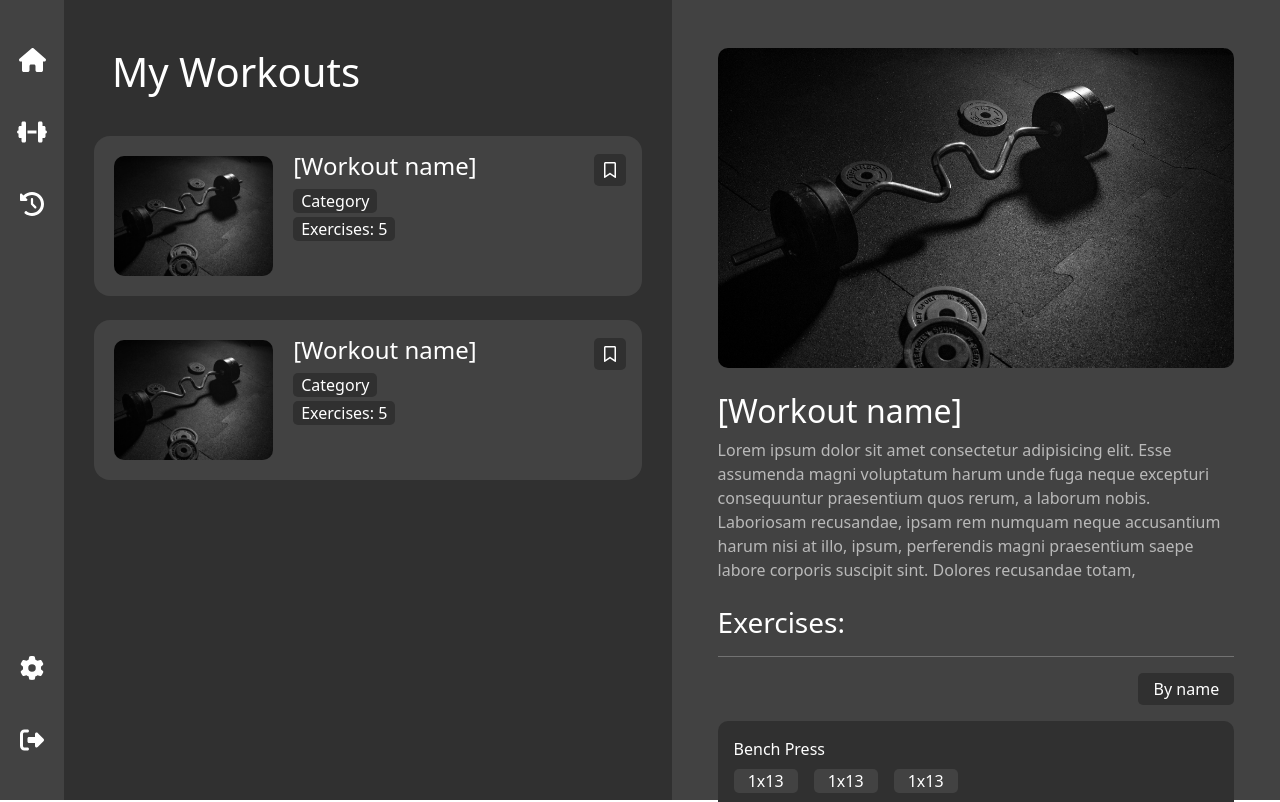
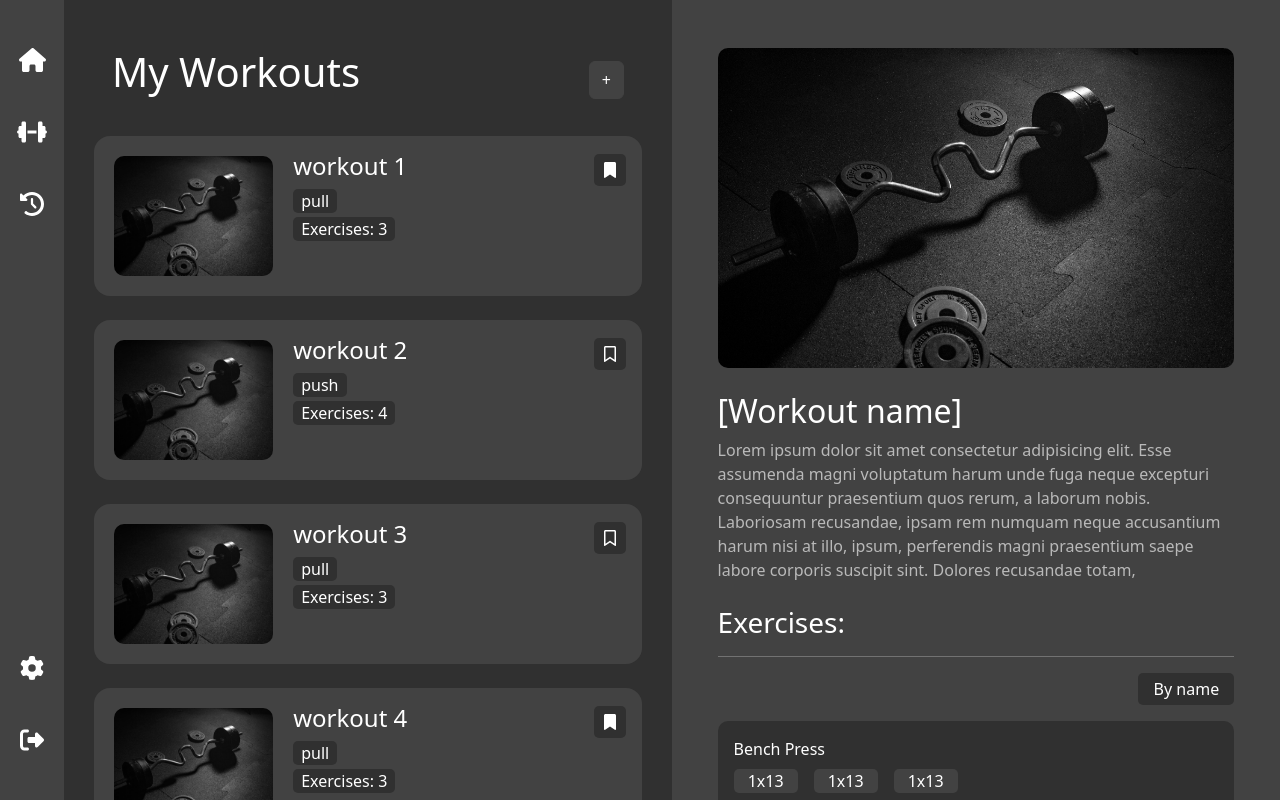
Before and after one commit to emrekrn/workout-planner-frontend, a React (Vite) app: page /my-workouts in a window 1280 px wide. Shown: the top 802 px of the page. Built offline with nearby package versions, Linux system fonts and the light colour scheme.

Commit message:
Create workout modal has been implemented. For testing the workout page data.ts file has been created with dummy data.

```diff
--- /dev/null
+++ b/src/components/WorkoutsPage/CreateWorkoutModal/CreateWorkoutModal.tsx
@@ -0,0 +1,68 @@
+import React, { ChangeEvent, FormEvent, useState } from 'react';
+import './createWorkoutModal.scss';
+import { Modal, Button, Card } from 'react-bootstrap';
+import Input from '../../InputComponent/Input';
+
+interface CreateWorkoutModalProps {
+	show: boolean;
+	handleClose: () => void;
+}
+
+const CreateWorkoutModal = ({ show, handleClose }: CreateWorkoutModalProps) => {
+	const [workoutName, setWorkoutName] = useState<string>('');
+	const [workoutDescription, setWorkoutDescription] = useState<string>('');
+	const handleChange = (e: ChangeEvent<HTMLTextAreaElement>) => {
+		setWorkoutDescription(e.target.value);
+	};
+	const handleSubmit = (e: FormEvent) => {
+		e.preventDefault();
+		console.log(workoutName);
+		console.log(workoutDescription);
+	};
+	return (
+		<>
+			<Modal
+				data-bs-theme='dark'
+				show={show}
+				onHide={handleClose}
+				backdrop='static'
+				keyboard={true}
+			>
+				<Card className='bg-primary'>
+					<form onSubmit={handleSubmit}>
+						<Card.Header as='h3'>Create Workout</Card.Header>
+						<Card.Body>
+							<Input
+								id='workoutName'
+								labelText='Name'
+								col='col-12'
+								inputType='text'
+								setFunction={setWorkoutName}
+							/>
+							<label className='mb-1' htmlFor='workout-description'>
+								Description:
+							</label>
+							<textarea
+								id='workout-description'
+								className='workout-description form-control bg-primary border-secondary text-white'
+								name='Text1'
+								rows={5}
+								onChange={(e) => handleChange(e)}
+							/>
+						</Card.Body>
+						<Card.Footer className='d-flex justify-content-end gap-3'>
+							<Button variant='grey' onClick={handleClose}>
+								Close
+							</Button>
+							<Button type='submit' variant='secondary' onClick={handleClose}>
+								Create
+							</Button>
+						</Card.Footer>
+					</form>
+				</Card>
+			</Modal>
+		</>
+	);
+};
+
+export default CreateWorkoutModal;
--- /dev/null
+++ b/src/components/WorkoutsPage/CreateWorkoutModal/createWorkoutModal.scss
@@ -0,0 +1,4 @@
+.workout-description {
+	width: 100%;
+	resize: none;
+}
--- a/src/components/WorkoutsPage/Workout/Workout.tsx
+++ b/src/components/WorkoutsPage/Workout/Workout.tsx
@@ -5,11 +5,24 @@ import { faBookmark as faBookmarkRegular } from '@fortawesome/free-regular-svg-i
 import { faBookmark as faBookmarkSolid } from '@fortawesome/free-solid-svg-icons';
 import { FontAwesomeIcon } from '@fortawesome/react-fontawesome';
 
-const Workout = () => {
-	const [isFavourite, setIsFavourite] = useState<boolean>(true);
+interface WorkoutProps {
+	workoutName: string;
+	workoutCategory: string;
+	isFavourite: boolean;
+	exerciseNumber: number;
+}
+
+const Workout = ({
+	workoutName,
+	workoutCategory,
+	isFavourite,
+	exerciseNumber,
+}: WorkoutProps) => {
+	const [isFavouriteState, setIsFavouriteState] =
+		useState<boolean>(isFavourite);
 
 	const handleFavClick = () => {
-		setIsFavourite((prev) => !prev);
+		setIsFavouriteState((prev) => !prev);
 	};
 	return (
 		<div className='workout-card bg-secondary d-flex align-items-center gap-3'>
@@ -18,12 +31,12 @@ const Workout = () => {
 			</div>
 			<div className='workout-info-field h-100'>
 				<div className='header d-flex align-items-center justify-content-between'>
-					<h4 className='text-white'>[Workout name]</h4>
+					<h4 className='text-white'>{workoutName}</h4>
 					<div
 						className='favourite-btn-field bg-primary d-flex align-items-center justify-content-center'
 						onClick={() => handleFavClick()}
 					>
-						{isFavourite ? (
+						{isFavouriteState ? (
 							<FontAwesomeIcon
 								className='text-white'
 								icon={faBookmarkRegular}
@@ -35,10 +48,10 @@ const Workout = () => {
 				</div>
 				<div className='body d-flex flex-column gap-1 align-items-start '>
 					<div className='body-card bg-primary px-2'>
-						<span className='text-white'>Category</span>
+						<span className='text-white'>{workoutCategory}</span>
 					</div>
 					<div className='body-card bg-primary px-2'>
-						<span className='text-white'>Exercises: 5</span>
+						<span className='text-white'>Exercises: {exerciseNumber}</span>
 					</div>
 				</div>
 			</div>
--- a/src/components/WorkoutsPage/WorkoutDetails/WorkoutDetails.tsx
+++ b/src/components/WorkoutsPage/WorkoutDetails/WorkoutDetails.tsx
@@ -28,7 +28,6 @@ const WorkoutDetails = () => {
 							<span className='text-white'>By name</span>
 						</div>
 						<ExerciseCard />
-						<ExerciseCard />
 					</div>
 				</div>
 			</div>
--- /dev/null
+++ b/src/model/WorkoutDataModel.ts
@@ -0,0 +1,7 @@
+export interface WorkoutData {
+	id: number;
+	workoutName: string;
+	workoutCategory: string;
+	isFavourite: boolean;
+	exerciseNumber: number;
+}
--- a/src/pages/WorkoutsPage/WorkoutsPage.tsx
+++ b/src/pages/WorkoutsPage/WorkoutsPage.tsx
@@ -1,19 +1,57 @@
-import React from 'react';
+import React, { useState } from 'react';
 import './workoutPage.scss';
 import Workout from '../../components/WorkoutsPage/Workout/Workout';
 import WorkoutDetails from '../../components/WorkoutsPage/WorkoutDetails/WorkoutDetails';
+import { Button } from 'react-bootstrap';
+import CreateWorkoutModal from '../../components/WorkoutsPage/CreateWorkoutModal/CreateWorkoutModal';
+import { WorkoutData } from '../../model/WorkoutDataModel';
+import { workoutData } from '../../utils/testData/data';
 
 const WorkoutsPage = () => {
+	const [show, setShow] = useState<boolean>(false);
+	const [workoutDataState, setWorkoutDataState] =
+		useState<WorkoutData[]>(workoutData);
+
+	const workoutJSX = workoutDataState.map(
+		({ id, workoutName, workoutCategory, isFavourite, exerciseNumber }) => (
+			<Workout
+				key={id}
+				workoutName={workoutName}
+				workoutCategory={workoutCategory}
+				isFavourite={isFavourite}
+				exerciseNumber={exerciseNumber}
+			/>
+		)
+	);
+
+	const handleShow = () => {
+		setShow(true);
+	};
+
+	const handleModalClose = () => {
+		setShow(false);
+	};
+
 	return (
 		<div className='workout-page d-flex'>
 			<div className='workout-cards-field d-flex flex-column align-items-center pt-5 gap-4'>
-				<h1 className='align-self-start ms-5 mb-3 text-white'>My Workouts</h1>
-				<Workout />
-				<Workout />
+				<div className='workout-cards-field-header w-100 d-flex align-items-center justify-content-between'>
+					<h1 className='ms-5 mb-3 text-white'>My Workouts</h1>
+					<Button
+						variant='secondary'
+						className='me-5'
+						onClick={handleShow}
+						data-bs-theme='light'
+					>
+						+
+					</Button>
+				</div>
+				{workoutJSX}
 			</div>
 			<div className='workout-details-field bg-secondary'>
 				<WorkoutDetails />
 			</div>
+			<CreateWorkoutModal show={show} handleClose={handleModalClose} />
 		</div>
 	);
 };
--- a/src/pages/WorkoutsPage/workoutPage.scss
+++ b/src/pages/WorkoutsPage/workoutPage.scss
@@ -5,5 +5,7 @@
 	.workout-details-field {
 		width: 50%;
 		height: 100%;
+		overflow-y: scroll;
+		padding-bottom: 2rem;
 	}
 }
--- /dev/null
+++ b/src/utils/testData/data.ts
@@ -0,0 +1,51 @@
+export const workoutData = [
+	{
+		id: 1,
+		workoutName: 'workout 1',
+		workoutCategory: 'pull',
+		isFavourite: false,
+		exerciseNumber: 3,
+	},
+	{
+		id: 2,
+		workoutName: 'workout 2',
+		workoutCategory: 'push',
+		isFavourite: true,
+		exerciseNumber: 4,
+	},
+	{
+		id: 3,
+		workoutName: 'workout 3',
+		workoutCategory: 'pull',
+		isFavourite: true,
+		exerciseNumber: 3,
+	},
+	{
+		id: 4,
+		workoutName: 'workout 4',
+		workoutCategory: 'pull',
+		isFavourite: false,
+		exerciseNumber: 3,
+	},
+	{
+		id: 5,
+		workoutName: 'workout 5',
+		workoutCategory: 'pull',
+		isFavourite: true,
+		exerciseNumber: 3,
+	},
+	{
+		id: 6,
+		workoutName: 'workout 7',
+		workoutCategory: 'pull',
+		isFavourite: true,
+		exerciseNumber: 3,
+	},
+	{
+		id: 7,
+		workoutName: 'workout 8',
+		workoutCategory: 'pull',
+		isFavourite: false,
+		exerciseNumber: 3,
+	},
+];
```
Also changed, not shown: src/model/ExerciseData.ts (added, +9 -0 lines), src/model/WorkoutDetailsModel.ts (added, +7 -0 lines).
